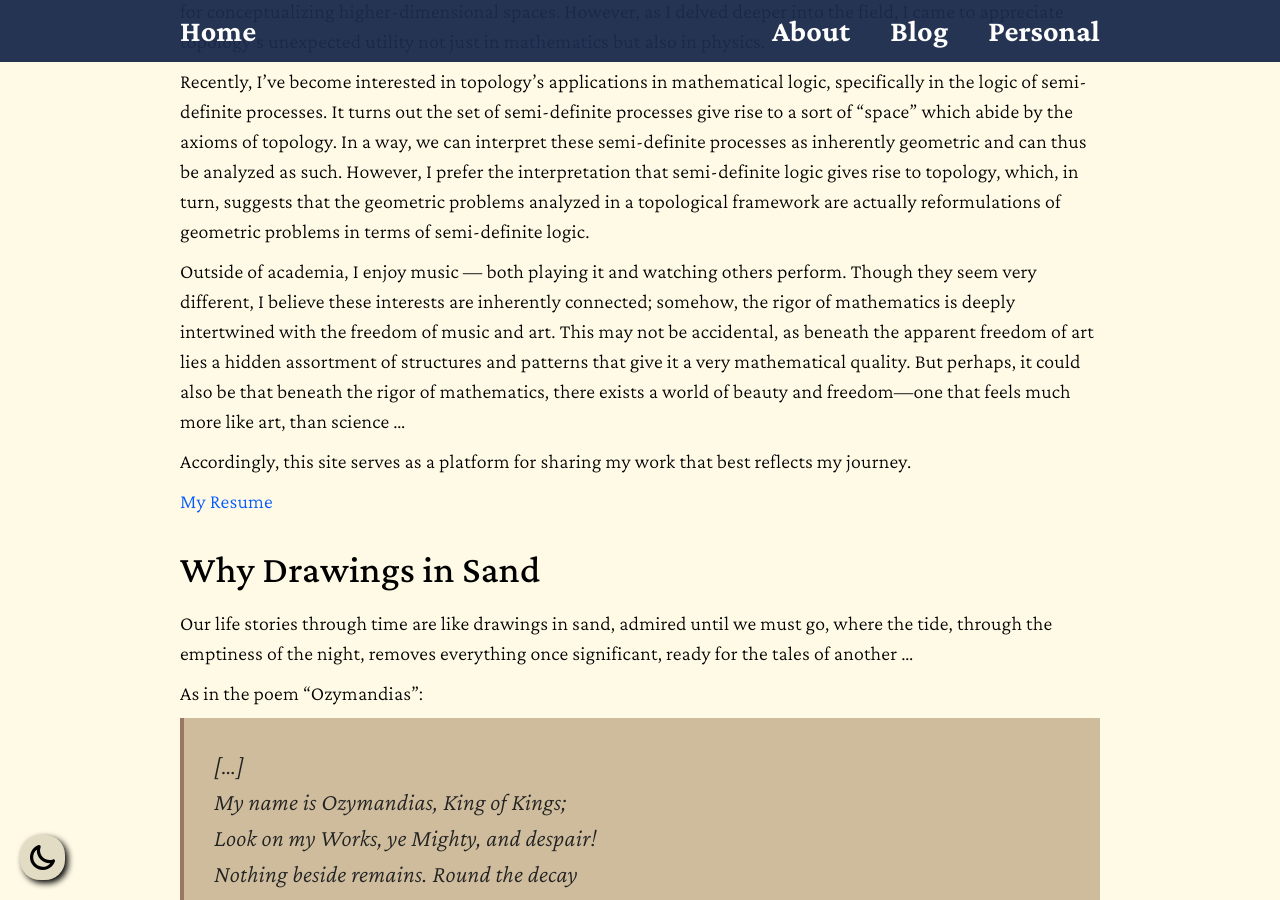
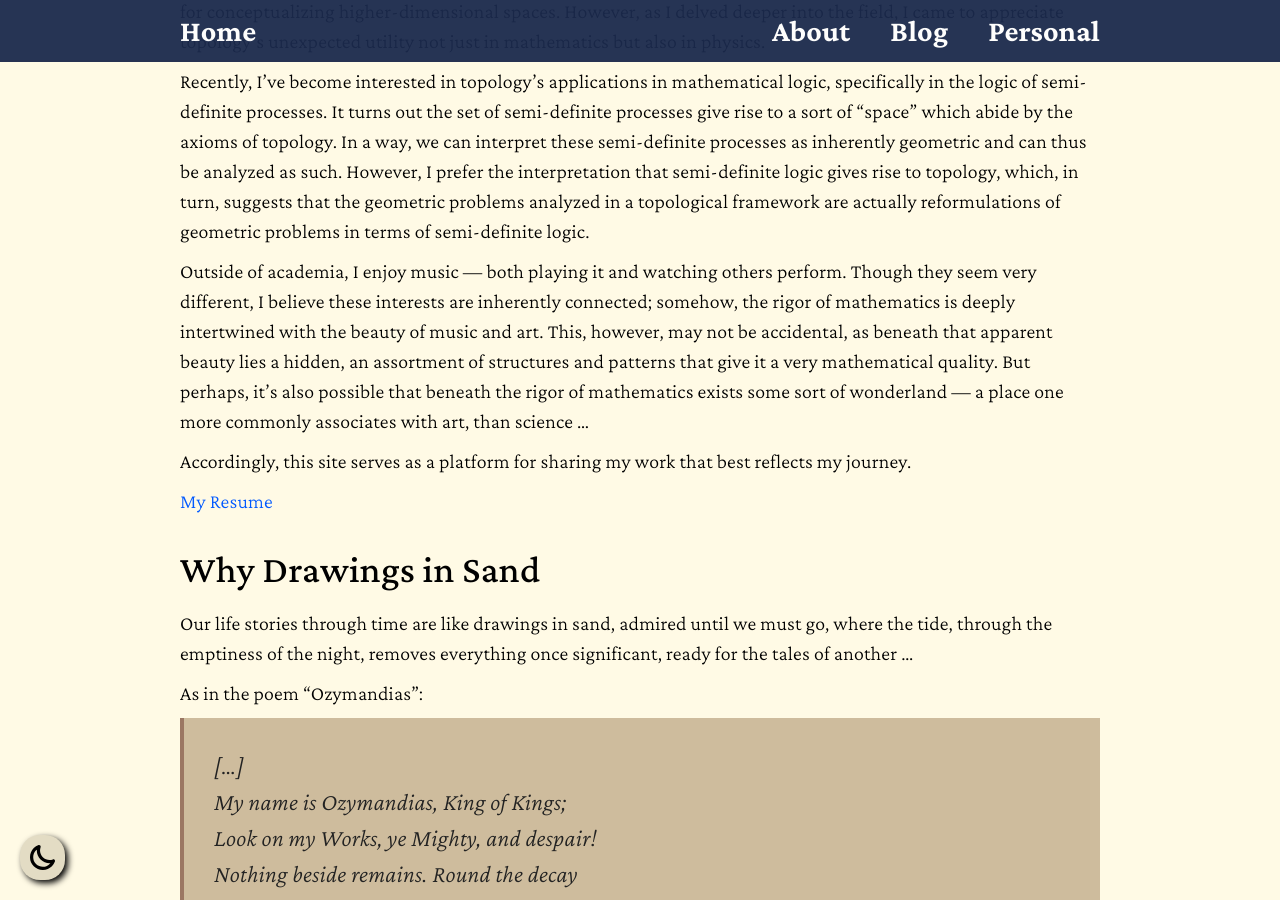
Before and after one commit to tylerwwang/tylerwwang.github.io, a Jekyll site: the page built from about.md, in a window 1280 px wide and 900 px high, scrolled down 328 px. Built offline with Jekyll 4.4.1, drawn with Linux system fonts in a browser that asks for light colours.

Commit message:
Updated about me

```diff
--- a/about.md
+++ b/about.md
@@ -23,8 +23,9 @@ Whilst the first viable quantum computer is still possibly decades in the future
 This opportunity provided me with a great window into this field, that sat quite foreign to me, and an insight into what is to come in the future. -->
 
 Outside of academia, I enjoy music — both playing it and watching others perform.
-Though they seem very different, I believe these interests are inherently connected; somehow, the rigor of mathematics is deeply intertwined with the freedom of music and art. This may not be accidental, as beneath the apparent freedom of art lies a hidden assortment of structures and patterns that give it a very mathematical quality.
-But perhaps, it could also be that beneath the rigor of mathematics, there exists a world of beauty and freedom—one that feels much more like art, than science ...
+Though they seem very different, I believe these interests are inherently connected; somehow, the rigor of mathematics is deeply intertwined with the beauty of music and art.
+This, however, may not be accidental, as beneath that apparent beauty lies a hidden, an assortment of structures and patterns that give it a very mathematical quality.
+But perhaps, it's also possible that beneath the rigor of mathematics exists some sort of wonderland — a place one more commonly associates with art, than science ...
 
 Accordingly, this site serves as a platform for sharing my work that best reflects my journey.
 
```
